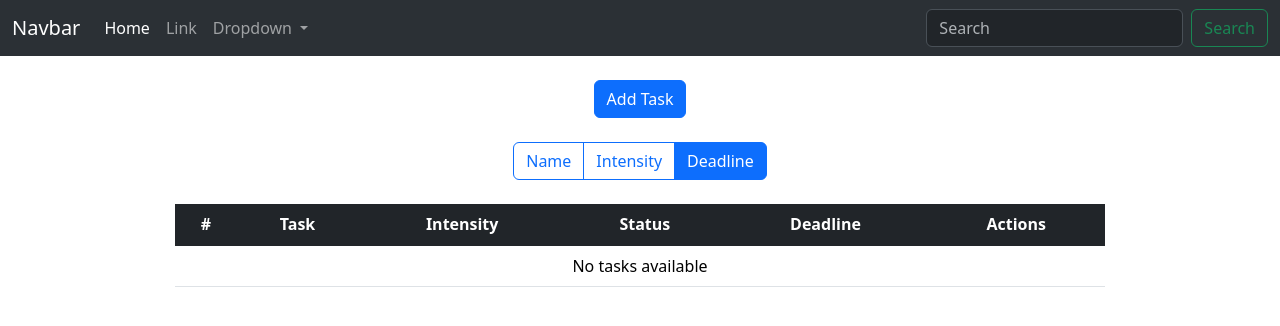
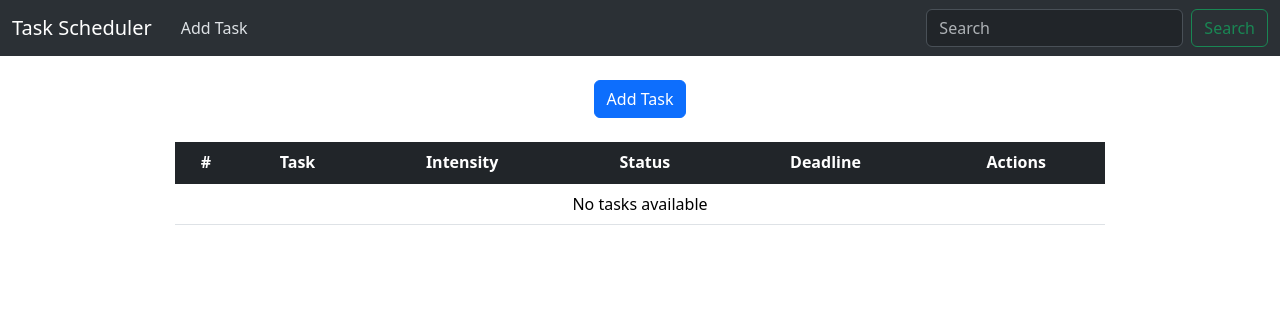
Before and after one commit to SatanSanta17/Task-Scheduler, a Flask app: page / in a window 1280 px wide. Shown: the top 326 px of the page. Run offline with Flask 3, Linux system fonts and the light colour scheme; data that the repository does not hold is empty; some libraries are stand-ins or nearby versions.

Commit message:
completed the project

```diff
--- a/app/routes.py
+++ b/app/routes.py
@@ -30,18 +30,30 @@ def index():
     tasks_cursor = Task.find_all()
     tasks = list(tasks_cursor)  # Convert Cursor to list
 
-    # Convert ObjectId to string
+    if tasks:
+        # Apply combined sorting: deadline > intensity > name
+        tasks = sorted(tasks, key=lambda x: (
+            datetime.strptime(x['deadline'], '%Y-%m-%d'),
+            -int(x['intensity']),
+            x['title'].lower()
+        ))
+
     for task in tasks:
+        # Convert ObjectId to string
         task['_id'] = str(task['_id'])
-        if task['status'] == "0" and datetime.strptime(task['deadline'], '%Y-%m-%d').date() < datetime.now().date():
-            task['status'] = "2"  # Incomplete
-            Task.update(task['_id'], status="2")
-     # Apply combined sorting: deadline > intensity > name
-    tasks = sorted(tasks, key=lambda x: (
-        datetime.strptime(x['deadline'], '%Y-%m-%d'),
-        -int(x['intensity']),
-        x['title'].lower()
-    ))
+
+        # Update tasks' status if the deadline has passed
+        if task['status'] == "pending" and datetime.strptime(task['deadline'], '%Y-%m-%d').date() < datetime.now().date():
+            task['status'] = "incomplete"  # Incompletez
+            Task.update(task['_id'], status="incomplete")
+
+        #update the intensity
+        if task['intensity'] == "0":
+            task['intensity'] = "low"
+        elif task['intensity'] == "1":
+            task['intensity'] = "medium"
+        elif task['intensity'] == "2":
+            task['intensity'] = "high"
 
     return render_template('index.html', tasks=tasks)
 
@@ -56,7 +68,7 @@ def create_task():
 
     # Create a new Task object with the form data
     task = Task(title=title, intensity=intensity,
-                status="0", deadline=deadline)
+                status="pending", deadline=deadline)
     # Save the task to the database
     task_id = task.save()
 
--- a/app/templates/index.html
+++ b/app/templates/index.html
@@ -1,5 +1,4 @@
 <!DOCTYPE html>
-<html lang="en">
 <html lang="en">
   <head>
       <meta charset="utf-8" />
@@ -19,6 +18,16 @@
         td {
           text-align: center;
         }
+
+      #dt-length-0, .dt-search {
+          /* display: none !important;  */
+          margin-bottom: 0.5rem !important;
+          margin-right: 0.5rem !important;
+      }
+      .navbar-nav .nav-item button:hover {
+        background-color: white;
+        /* Add any other styles you want for the hover effect */
+      }
       </style>
 
       <!-- Bootstrap JS (optional) -->
@@ -30,40 +39,19 @@
       <!-- JQuery -->
       <script src="https://ajax.googleapis.com/ajax/libs/jquery/3.5.1/jquery.min.js"></script>
 
-      <script defer>
-        document.addEventListener('DOMContentLoaded', ()=>{
-          const radios = document.querySelectorAll('input[type="radio"]');
-          radios.forEach((radio)=>{
-            radio.addEventListener('change', handleRadioChange);
-          });
-        });
+      <!-- DataTables CSS -->
+      <link rel="stylesheet" type="text/css" href="https://cdn.datatables.net/2.0.7/css/dataTables.dataTables.css">
+      <!-- DataTables JS -->
+      <script type="text/javascript" charset="utf8" src="https://cdn.datatables.net/2.0.7/js/dataTables.js"></script>
 
-        function handleRadioChange(event){
-          const radio = event.target;
-          console.log(`${radio.value} button clicked`);
-          updateSelectedValue();
-        }
-
-        function updateSelectedValue(){
-          const radio = document.querySelector(`input[type="radio"]:checked`);
-          // const selectedValue = radio ? radio.value : null;
-          console.log("tasks: ", {{ tasks | tojson }});
-
-        }
-
-      </script>
 
   </head>
-
   <body>
     <main>
       <!-- NavBar -->
-        <nav
-          class="navbar sticky-top bg-dark navbar-expand-lg bg-body-tertiary"
-          data-bs-theme="dark"
-        >
+      <nav class="navbar sticky-top bg-dark navbar-expand-lg bg-body-tertiary" data-bs-theme="dark">
         <div class="container-fluid">
-            <a class="navbar-brand" href="#">Navbar</a>
+          <a class="navbar-brand" href="/">Task Scheduler</a>
           <button
               class="navbar-toggler"
               type="button"
@@ -78,44 +66,22 @@
             <div class="collapse navbar-collapse" id="navbarSupportedContent">
               <ul class="navbar-nav me-auto mb-2 mb-lg-0">
                 <li class="nav-item">
-                  <a class="nav-link active" aria-current="page" href="#"
-                    >Home</a
-                  >
-                </li>
-                <li class="nav-item">
-                  <a class="nav-link" href="#">Link</a>
-                </li>
-                <li class="nav-item dropdown">
-                  <a
-                    class="nav-link dropdown-toggle"
-                    href="#"
-                    role="button"
-                    data-bs-toggle="dropdown"
-                    aria-expanded="false"
-                  >
-                    Dropdown
-                  </a>
-                  <ul class="dropdown-menu">
-                    <li><a class="dropdown-item" href="#">Action</a></li>
-                    <li>
-                      <a class="dropdown-item" href="#">Another action</a>
-                    </li>
-                    <li>
-                      <hr class="dropdown-divider" />
-                    </li>
-                    <li>
-                      <a class="dropdown-item" href="#">Something else here</a>
+                  <button
+                    type="button"
+                    class="btn"
+                    data-bs-toggle="modal"
+                    data-bs-target="#addTaskModal">
+                    Add Task
+                  </button>
                 </li>
               </ul>
-                </li>
-              </ul>
-              <form class="d-flex" role="search">
+              <form id="searchForm" class="d-flex" role="search">
                 <input
                   class="form-control me-2"
                   type="search"
                   placeholder="Search"
                   aria-label="Search"
-                />
+                  id="searchInput"/>
                 <button class="btn btn-outline-success" type="submit">
                   Search
                 </button>
@@ -218,33 +184,8 @@
               </div>
             </div>
           </div>
-
-          <!-- Filters -->
-          <div class="filters d-flex justify-content-center align-items-center mb-4" id="filters">
-            <div class="btn-group" role="group" aria-label="Basic radio toggle button group">
-              <input value="name" type="radio" class="btn-check" name="btnradio" id="sortByName" autocomplete="off">
-              <label class="btn btn-outline-primary" for="sortByName">Name</label>
-
-              <input value="intensity" type="radio" class="btn-check" name="btnradio" id="sortByIntensity" autocomplete="off">
-              <label class="btn btn-outline-primary" for="sortByIntensity">Intensity</label>
-
-              <input value="deadline" type="radio" class="btn-check" name="btnradio" id="sortByDeadline" autocomplete="off" checked>
-              <label class="btn btn-outline-primary" for="sortByDeadline">Deadline</label>
-            </div>
-            <!-- <div class="btn-group" role="group" aria-label="Basic radio toggle button group">
-              <input type="radio" class="btn-check" name="btnradio" id="btnradio1" autocomplete="off">
-              <label class="btn btn-outline-primary" for="btnradio1">Radio 1</label>
-
-              <input type="radio" class="btn-check" name="btnradio" id="btnradio2" autocomplete="off">
-              <label class="btn btn-outline-primary" for="btnradio2">Radio 2</label>
-
-              <input type="radio" class="btn-check" name="btnradio" id="btnradio3" autocomplete="off" checked>
-              <label class="btn btn-outline-primary" for="btnradio3">Radio 3</label>
-            </div> -->
-          </div>
-
           <div id="taskBoard" class="col-10 mx-auto">
-            <table class="table table-hover rounded-3">
+            <table id="dataTable" class="table table-hover rounded-3 display">
               <thead class="table-dark">
                 <tr>
                   <th scope="col" class="text-center">#</th>
@@ -256,45 +197,18 @@
                 </tr>
               </thead>
               <tbody class="table-group-divider">
-                {% if tasks %} {% for task in tasks %}
+                {% if tasks %}
+                {% for task in tasks %}
                 <tr>
                   <td class="align-middle" scope="row">{{ loop.index }}</td>
                   <td class="align-middle"><strong>{{ task.title|capitalize }}</strong></td>
-                  {% if task.intensity == "0" %}
                   <td class="align-middle">
-                    <span class="text-bg-info rounded-2 px-2 py-1">low</span>
+                    <span class="{% if task.intensity == 'low' %}bg-warning-subtle{% elif task.intensity == 'medium' %}bg-danger-subtle{% else %}text-bg-danger{% endif %} rounded-2 px-2 py-1">{{ task.intensity|capitalize }}</span>
                   </td>
-                  {% elif task.intensity == "1" %}
 				          <td class="align-middle">
-                    <span class="text-bg-warning rounded-2 px-2 py-1"
-                      >medium</span
-                    >
+                    <span class="{% if task.status == 'pending' %}bg-warning-subtle{% elif task.status == 'completed' %}bg-success-subtle{% else %}text-bg-danger{% endif %} rounded-2 px-2 py-1">{{ task.status|capitalize }}</span>
                   </td>
-                  {% else %}
-                  <td class="align-middle">
-                    <span class="text-bg-danger rounded-2 px-2 py-1">high</span>
-                  </td>
-                  {% endif %}
-
-                  <!-- <td class="align-middle">{{ task.intensity }}</td> -->
-
-
-				          {% if task.status == "0" %}
-                  <td class="align-middle">
-                    <span class="text-bg-warning rounded-2 px-2 py-1">Pending</span>
-                  </td>
-                  {% elif task.status == "1" %}
-                  <td class="align-middle">
-                    <span class="text-bg-success rounded-2 px-2 py-1">Completed</span>
-                  </td>
-                  {% else %}
-                  <td class="align-middle">
-                    <span class="text-bg-danger rounded-2 px-2 py-1">Incomplete</span>
-                  </td>
-                  {% endif %}
-
-                  <!-- <td class="align-middle">{{ task.status }}</td> -->
-                  <td class="align-middle">{{ task.deadline }}</td>
+                  <td class="align-middle">{{ task.deadline|format_date }}</td>
                   <td class="align-middle">
                     <button
                       type="button"
@@ -346,16 +260,16 @@
                                 id="editIntensity"
                                 class="form-select"
                                 >
-									<option value="0" {% if task.intensity == "0" %}selected{% endif %}>low</option>
-									<option value="1" {% if task.intensity == "1" %}selected{% endif %}>medium</option>
-									<option value="2" {% if task.intensity == "2" %}selected{% endif %}>high</option>
+                                <option value="0" {% if task.intensity == "low" %}selected{% endif %}>Low</option>
+                                <option value="1" {% if task.intensity == "medium" %}selected{% endif %}>Medium</option>
+                                <option value="2" {% if task.intensity == "high" %}selected{% endif %}>High</option>
                                 </select>
                               </div>
                               <div class="form-group mb-3 text-start">
                                 <label for="editStatus" class="mx-2 mb-1"><strong>Status</strong></label>
                                 <select name="editStatus" id="editStatus" class="form-select">
-										<option value="0" {% if task.status == "0" %}selected{% endif %}>Pending</option>
-										<option value="1" {% if task.status == "1" %}selected{% endif %}>Completed</option>
+                                  <option value="pending" {% if task.status == "pending" %}selected{% endif %}>Pending</option>
+                                  <option value="completed" {% if task.status == "completed" %}selected{% endif %}>Completed</option>
                                 </select>
                               </div>
                               <div class="form-group mb-3 text-start">
@@ -439,7 +353,8 @@
                     </div>
                   </td>
                 </tr>
-                {% endfor %} {% else %}
+                {% endfor %}
+                {% else %}
                 <tr>
                   <td colspan="6" class="text-center">No tasks available</td>
                 </tr>
@@ -471,7 +386,35 @@
           });
         }
 
+        $(document).ready(function() {
+          // Data passed from Flask to JavaScript
+          const tasks = {{ tasks | tojson }};
+          console.log("tasks: ", tasks);
+          // Check if tasks exist
+          if (tasks.length > 0) {
+            let table = new DataTable('#dataTable',{
+              'searchable': true,
+              "columnDefs": [
+                { "searchable": false, "targets": [ 0, 5 ] },
+                { "orderable": false, "targets": [ 1, 2, 3, 4, 5] }, // Exclude the rest column from ordering
+              ],
+              "initComplete": function(settings, json) {
+                $('.dt-search input').attr('placeholder', 'Search...');
+              }
+            });
+            // Capture search form submission
+            $('#searchForm').on('submit', function(e) {
+              e.preventDefault(); // Prevent default form submission
+              var searchTerm = $('#searchInput').val(); // Get the search term from input
+              table.search(searchTerm).draw(); // Perform DataTable search and redraw table
+              console.log("search term: ", searchTerm);
+            });
+          }
+          else {
+            console.log("No tasks found");
+          }
+        });
+
       </script>
     </body>
 </html>
-</html>
```
Also changed, not shown: app/factory.py (+10 -4 lines), 1 other file. Lines whose indentation alone changed are shown as unchanged.
